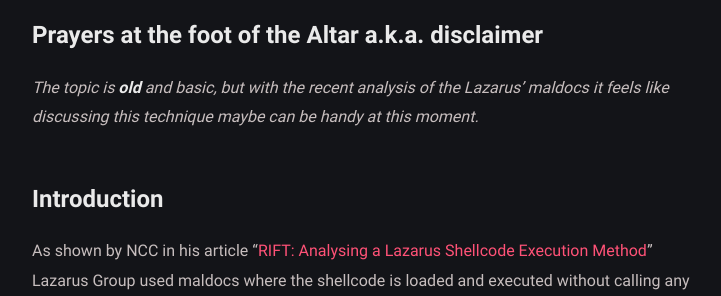
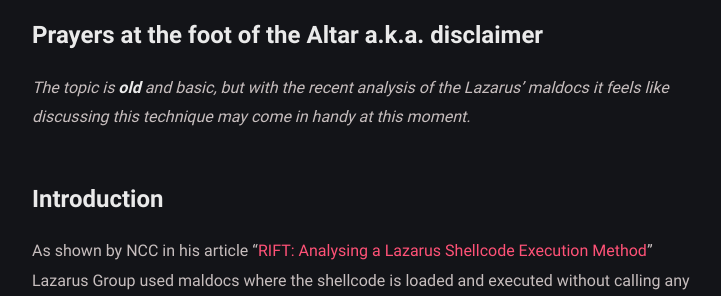
Before and after one commit to Adepts-Of-0xCC/blog, a Jekyll site: the page built from _posts/alternatives-copy-shellcode/2021-02-18-alternatives-copy-shellcode.md, in a window 1280 px wide and 900 px high, scrolled down 340 px. Shown: the part 182-478 px from the top of the window, without its empty margins (278-999 px from the left). Built offline with Jekyll 4.4.1, drawn with Linux system fonts in a browser that asks for light colours; some web fonts are replaced.

Commit message:
typo fixed

```diff
--- a/_posts/alternatives-copy-shellcode/2021-02-18-alternatives-copy-shellcode.md
+++ b/_posts/alternatives-copy-shellcode/2021-02-18-alternatives-copy-shellcode.md
@@ -11,7 +11,7 @@ Dear Fell**owl**ship, today's homily is about how we can (ab)use different nativ
 
 
 # Prayers at the foot of the Altar a.k.a. disclaimer
-*The topic is __old__ and basic, but with the recent analysis of the Lazarus' maldocs it feels like discussing this technique maybe can be handy at this moment.*
+*The topic is __old__ and basic, but with the recent analysis of the Lazarus' maldocs it feels like discussing this technique may come in handy at this moment.*
 
 # Introduction
 As shown by NCC in his article "[RIFT: Analysing a Lazarus Shellcode Execution Method](https://research.nccgroup.com/2021/01/23/rift-analysing-a-lazarus-shellcode-execution-method/)" Lazarus Group used maldocs where the shellcode is loaded and executed without calling any of the classical functions. To achieve it the VBA macro used `UuidFromStringA` to copy the shellcode to the RWX region and then triggered its execution via `lpLocaleEnumProc`. The `lpLocaleEnumProc` was previously documented by [@noottrak](https://twitter.com/noottrak) in his article "[Abusing native Windows functions for shellcode execution](http://ropgadget.com/posts/abusing_win_functions.html)".
```
